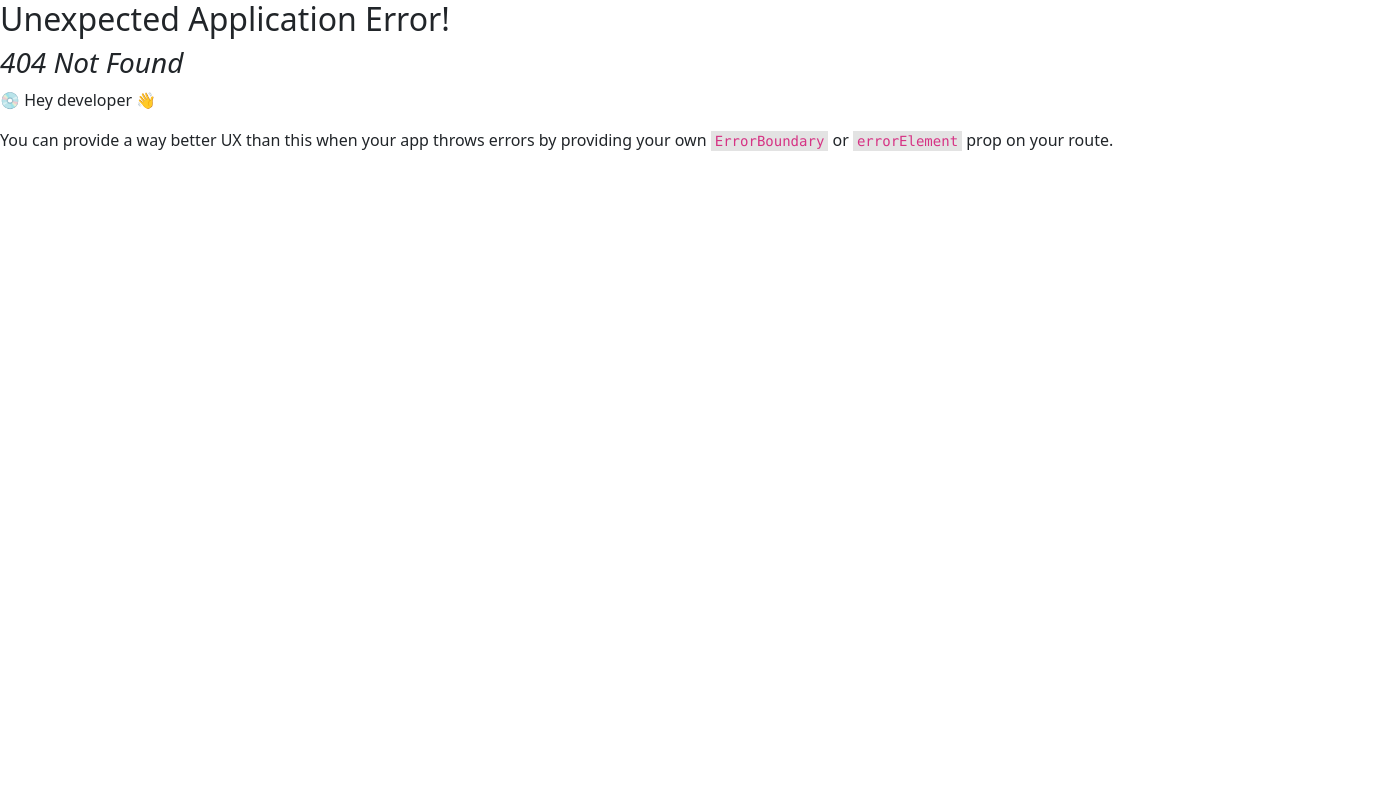
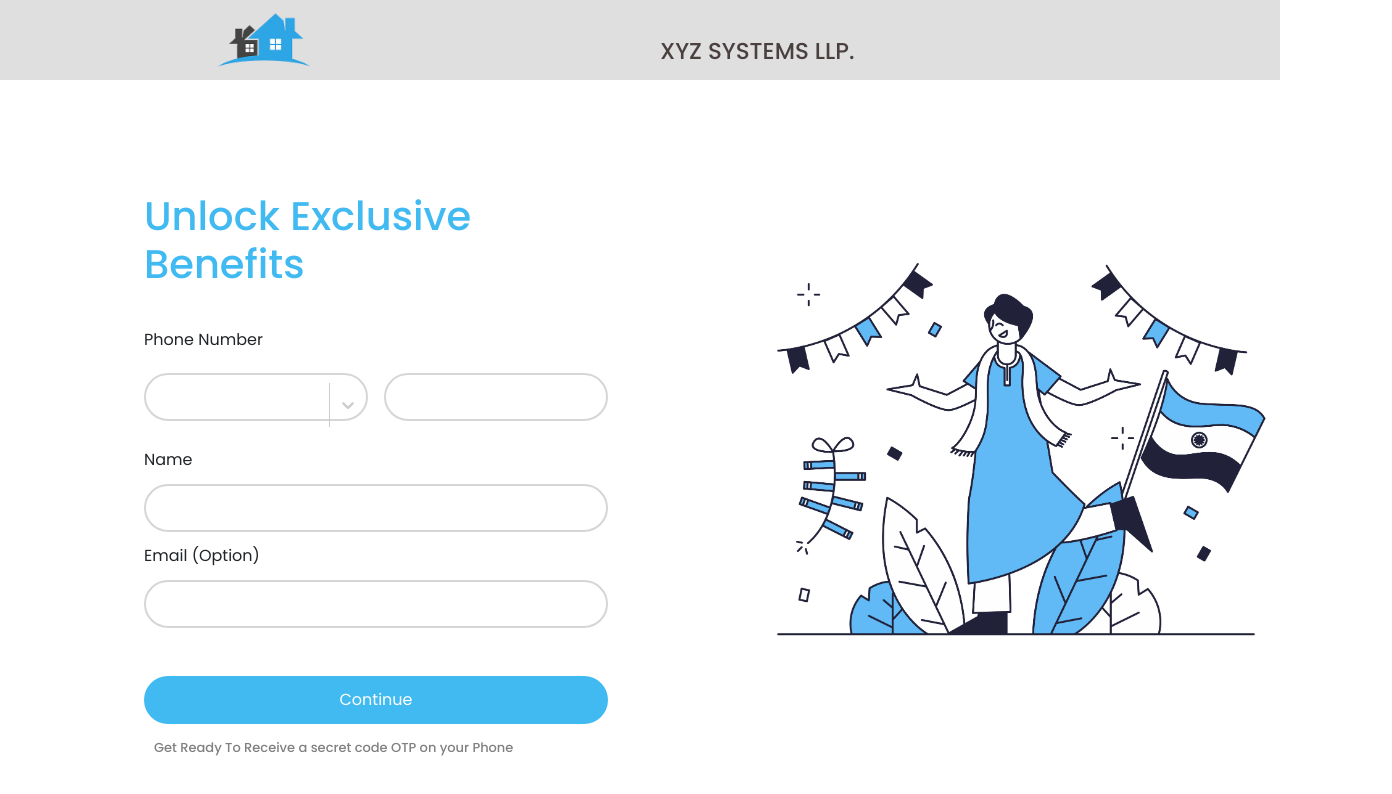
Before and after one commit to ansarworkingspace/react-web, a React (Vite) app: page /unlock in a window 1280 px wide. Before the commit this address had no page. Shown: the top 794 px of the page, 1392 px wide, since content can reach past the window. Built offline with nearby package versions, Linux system fonts and the light colour scheme; sample sign-in values are in the browser's storage.

Commit message:
unlock page is completed

```diff
--- a/package.json
+++ b/package.json
@@ -17,6 +17,7 @@
     "@reduxjs/toolkit": "^1.9.7",
     "bcryptjs": "^2.4.3",
     "bootstrap": "^5.3.2",
+    "countries-list": "^3.0.6",
     "react": "^18.2.0",
     "react-bootstrap": "^2.9.1",
     "react-dom": "^18.2.0",
@@ -24,6 +25,7 @@
     "react-redux": "^8.1.3",
     "react-router-bootstrap": "^0.26.2",
     "react-router-dom": "^6.20.0",
+    "react-select": "^5.8.0",
     "react-toastify": "^9.1.3"
   },
   "devDependencies": {
--- a/src/Components/User/mainContent/MainContent.jsx
+++ b/src/Components/User/mainContent/MainContent.jsx
@@ -4,8 +4,13 @@ import './MainContent.css';
 import CommunityLogo from '/membership-preview.png';
 import ArrowBackIcon from '@mui/icons-material/ArrowBack';
 import ArrowForwardIcon from '@mui/icons-material/ArrowForward';
+import { useNavigate } from 'react-router-dom';
 
 const MainContent = () => {
+
+
+const navigate = useNavigate()
+
     const initialIndex = 0;
   const caroselBoxData = [
     { image: '/img1.jpg', nameH3: 'Lower Interest Rates' },
@@ -28,6 +33,13 @@ const MainContent = () => {
     caroselBoxData[currentIndex],
     caroselBoxData[(currentIndex + 1) % caroselBoxData.length],
   ];
+
+
+  const unlock =()=>{
+    navigate('/unlock')
+  }
+
+
 
   return (
     <div className='mainContentBody'>
@@ -64,7 +76,7 @@ const MainContent = () => {
           </button>
         </div>
         <div className="bottom">
-          <button className='btnUnlock'>UNLOCK NOW</button>
+          <button className='btnUnlock' onClick={unlock}>UNLOCK NOW</button>
           <button className='btnDetails'>DETAILS</button>
         </div>
       </div>
--- /dev/null
+++ b/src/Screens/unlockScreen/UnlockScreen.css
@@ -0,0 +1,112 @@
+.unLockDiv
+{
+    width: 100%;
+    height: 44rem;
+    display: flex;
+}
+
+
+.unlockLeft {
+    width: 50%;
+    height: 43rem;
+}
+
+
+.unloclRight {
+    width: 50%;
+    height: 43rem;
+}
+
+.unloclRight img{
+    width: 47rem;
+    position: relative;
+    top: 7rem;
+
+}
+
+
+.unlockForm {
+    width: 77%;
+    display: flex;
+    flex-direction: column;
+    gap: 2rem;
+    position: relative;
+    left: 9rem;
+    top: 7rem;
+    font-family: 'Poppins';
+}
+
+.unlockForm h2 {
+    font-size: 2.5rem;
+    color: #40baf1;
+}
+
+
+.twoHorizontalInput{
+    display: flex;
+    gap: 1rem;
+    position: relative;
+    bottom: 0.7rem;
+}
+
+.twoHorizontalInput input{
+    width: 14rem;
+    height: 3rem;
+    border-radius: 3rem;
+    border: 2px solid #d6d6d6;
+    text-align: center;
+    font-size: 0.8rem;
+}
+
+
+
+.css-art2ul-ValueContainer2{
+    height: 2rem;
+  }
+
+  .css-1dimb5e-singleValue{
+    font-size: 0.8rem;
+    position: relative;
+    text-align: center;
+  }
+
+
+
+
+
+.twoVerticalInputs{
+    display: flex;
+    flex-direction: column;
+    gap: 12px;
+    position: relative;
+    bottom: 1rem;
+}
+
+
+.twoVerticalInputs input{
+    width: 29rem;
+    height: 3rem;
+    border-radius: 3rem;
+    border: 2px solid #d6d6d6;
+    text-align: center;
+    font-size: 0.8rem;
+}
+
+.unlockForm button{
+    width: 29rem;
+    border: none;
+    height: 3rem;
+    border-radius: 3rem;
+    background-color: #40baf1;
+    color: white;
+    font-family: 'Poppins';
+}
+
+.unlockForm h5{
+
+        font-size: 13px;
+        position: relative;
+        bottom: 1rem;
+        left: 10px;
+        color: gray;
+}
--- /dev/null
+++ b/src/Screens/unlockScreen/UnlockScreen.jsx
@@ -0,0 +1,198 @@
+// import React,{useState} from 'react'
+// import './UnlockScreen.css'
+// import loginImage from '/celeb.png';
+
+
+
+
+// const UnlockScreen = () => {
+
+
+//   return (
+
+//     <div className='unLockDiv'>
+
+
+// <div className="unlockLeft">
+//   <form className="unlockForm">
+//     <h2>Unlock Exclusive Benefits</h2>
+
+//     <label htmlFor="firstInput">Phone Number</label>
+
+//     <div className="twoHorizontalInput">
+
+//         <input type="text" id="firstInput"  />
+
+//         <input type="text" id="secondInput" />
+
+//     </div>
+
+//     <div className="twoVerticalInputs">
+
+//         <label htmlFor="thirdInput">Name</label>
+//         <input type="text" id="thirdInput" />
+
+
+
+//         <label htmlFor="fourthInput">Email Option</label>
+//         <input type="text" id="fourthInput" />
+
+//     </div>
+
+//     <button>Continue</button>
+
+//     <h5>Get Ready To Receive a secret code OTP on your Phone</h5>
+//   </form>
+// </div>
+
+
+
+//       <div className="unloclRight">
+//         <img src={loginImage} alt="" />
+//       </div>
+//     </div>
+//   )
+// }
+
+// export default UnlockScreen
+
+// import React from 'react';
+// import Select from 'react-select';
+// import { countries } from 'countries-list';
+// import './UnlockScreen.css';
+// import loginImage from '/celeb.png';
+
+// const countryOptions = Object.keys(countries).map((code) => ({
+//   value: code,
+//   label: `${code} ${countries[code].name}`,
+// }));
+
+// const customStyles = {
+//   control: (provided, state) => ({
+//     ...provided,
+//     width: '14rem',
+//     height: '3rem',
+//     borderRadius: '3rem',
+//     border: '2px solid #d6d6d6',
+//   }),
+// };
+
+
+
+// const UnlockScreen = () => {
+//   const [selectedCountry, setSelectedCountry] = React.useState(countryOptions[0]);
+
+//   return (
+//     <div className='unLockDiv'>
+//       <div className="unlockLeft">
+//         <form className="unlockForm">
+//           <h2>Unlock Exclusive Benefits</h2>
+
+//           <div className="twoHorizontalInput">
+//             <Select
+//               id="countryCode"
+//               options={countryOptions}
+//               value={selectedCountry}
+//               onChange={(value) => setSelectedCountry(value)}
+//               styles={customStyles}
+//               defaultValue={null}
+//             />
+
+//             <input type="text" id="secondInput" />
+//           </div>
+
+//           <div className="twoVerticalInputs">
+//             <label htmlFor="thirdInput">Name:</label>
+//             <input type="text" id="thirdInput" />
+
+//             <label htmlFor="fourthInput">Email Option:</label>
+//             <input type="text" id="fourthInput" />
+//           </div>
+
+//           <button>Continue</button>
+
+//           <h5>Get Ready To Receive a secret code OTP on your Phone</h5>
+//         </form>
+//       </div>
+
+//       <div className="unloclRight">
+//         <img src={loginImage} alt="" />
+//       </div>
+//     </div>
+//   );
+// }
+
+// export default UnlockScreen;
+
+
+
+
+import React from 'react';
+import Select from 'react-select';
+import { countries } from 'countries-list';
+import './UnlockScreen.css';
+import loginImage from '/celeb.png';
+
+const countryOptions = Object.keys(countries).map((code) => ({
+  value: code,
+  label: `${code} ${countries[code].name}`,
+}));
+
+const customStyles = {
+  control: (provided, state) => ({
+    ...provided,
+    width: '14rem',
+    height: '3rem',
+    borderRadius: '3rem',
+    border: '2px solid #d6d6d6',
+  }),
+};
+
+const UnlockScreen = () => {
+  const [selectedCountry, setSelectedCountry] = React.useState(null);
+
+  const handleCountryChange = (value) => {
+    setSelectedCountry(value);
+  };
+
+  return (
+    <div className='unLockDiv'>
+      <div className="unlockLeft">
+        <form className="unlockForm">
+          <h2>Unlock Exclusive Benefits</h2>
+          <label htmlFor="firstInput">Phone Number</label>
+          <div className="twoHorizontalInput">
+            <Select
+              id="countryCode"
+              options={countryOptions}
+              value={selectedCountry}
+              onChange={handleCountryChange}
+              styles={customStyles}
+              placeholder=""
+            />
+
+            <input type="text" id="secondInput" />
+          </div>
+
+          <div className="twoVerticalInputs">
+            <label htmlFor="thirdInput">Name </label>
+            <input type="text" id="thirdInput" />
+
+            <label htmlFor="fourthInput">Email (<span>Option</span>)</label>
+            <input type="text" id="fourthInput" />
+          </div>
+
+          <button>Continue</button>
+
+          <h5>Get Ready To Receive a secret code OTP on your Phone</h5>
+        </form>
+      </div>
+
+      <div className="unloclRight">
+        <img src={loginImage} alt="" />
+      </div>
+    </div>
+  );
+}
+
+export default UnlockScreen;
--- a/src/main.jsx
+++ b/src/main.jsx
@@ -12,6 +12,7 @@ import 'bootstrap/dist/css/bootstrap.min.css';
 import HomeScreen from './Screens/home/HomeScreen.jsx';
 import LoginScreen from './Screens/Login/LoginScreen.jsx';
 import PrivateRoute from './Components/User/privetRoute/UserPrivetRouter.jsx';
+import UnlockScreen from './Screens/unlockScreen/UnlockScreen.jsx';
 
 const router = createBrowserRouter(
   createRoutesFromElements(
@@ -21,6 +22,7 @@ const router = createBrowserRouter(
 
       <Route path='/' element={<PrivateRoute />}>
         <Route index={true} element={<HomeScreen />} />
+        <Route path='/unlock' element={<UnlockScreen/>}/>
       </Route>
 
 
```
Also changed, not shown: 1 other file (tests, documents, lock files or other folders).
